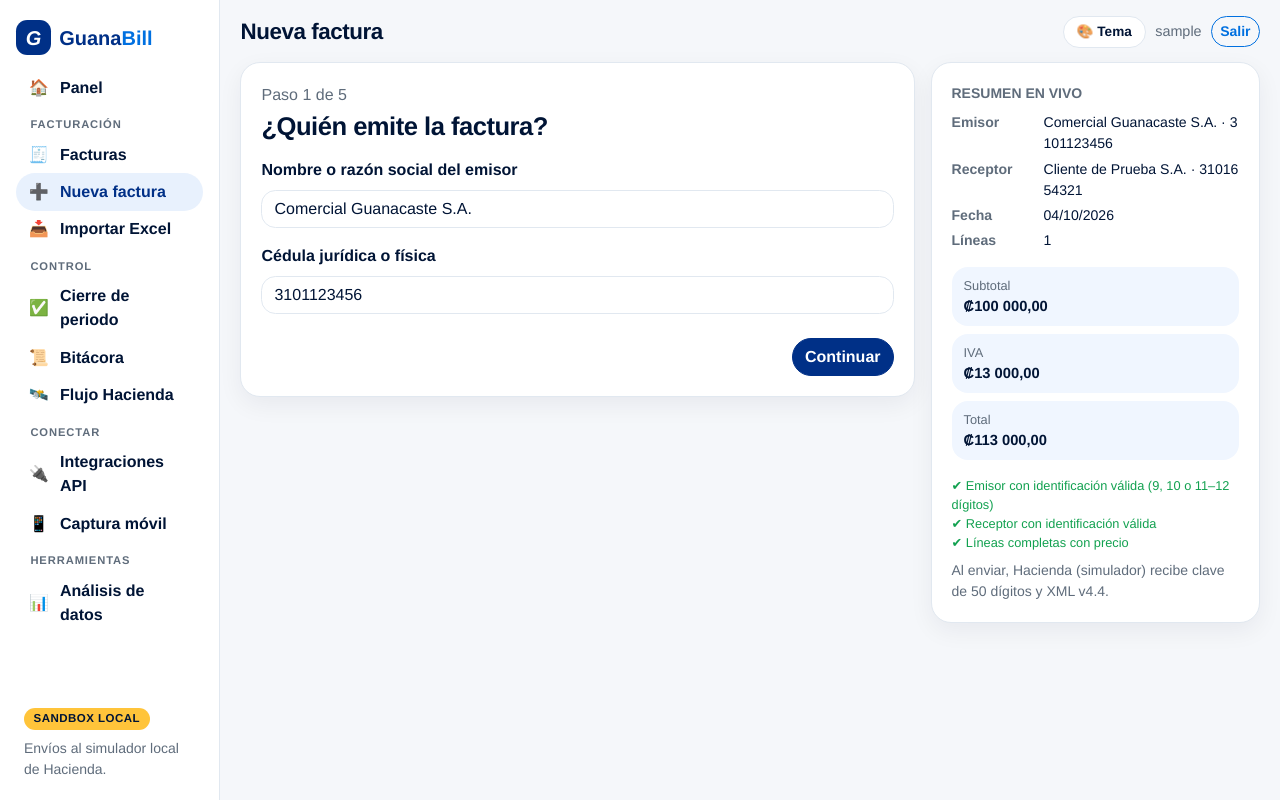
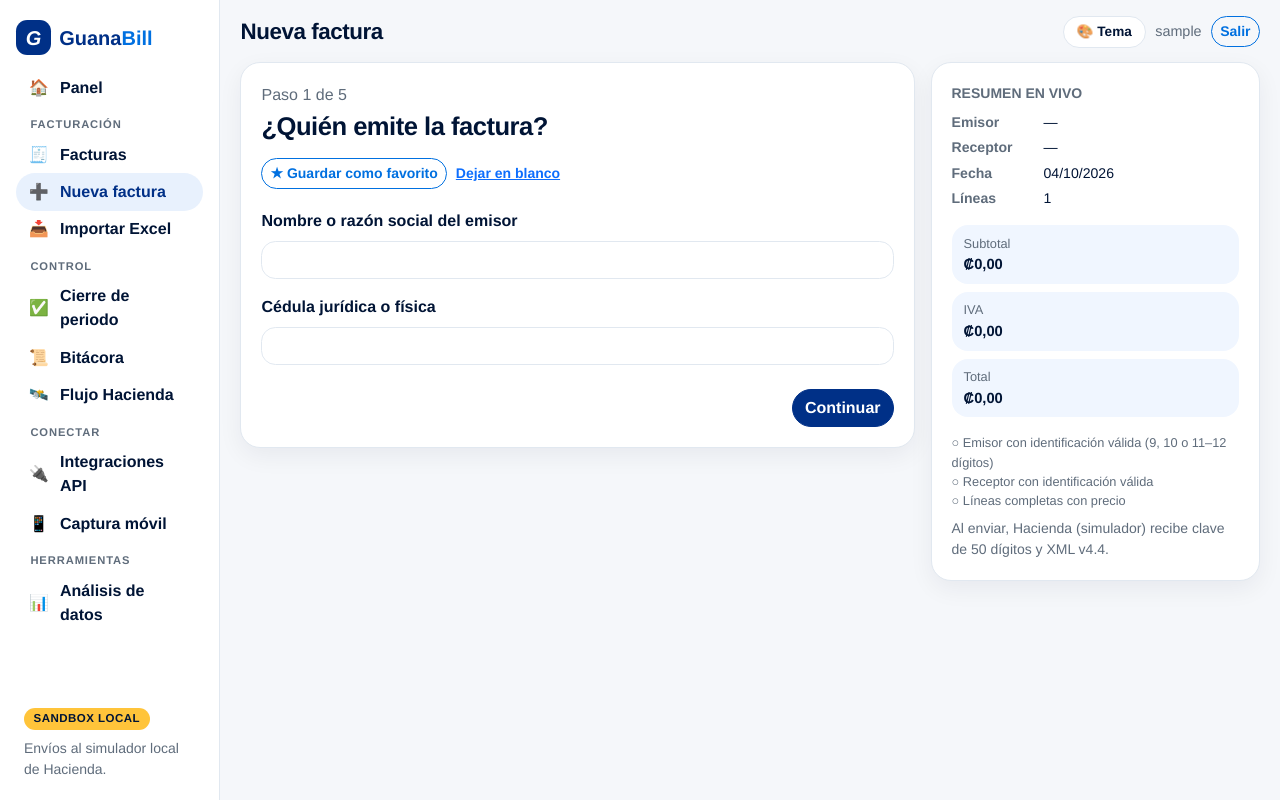
Before and after one commit to mainorblanco9/prototipo_empresa, a Django app: page /facturas/nueva/ in a window 1280 px wide. Run offline with Django 5.2, Linux system fonts and the light colour scheme; the visitor is signed in with stand-in values (Sample User, id 1).

Commit message:
Wizard: campos en blanco y favoritos de emisor/receptor
Co-authored-by: Copilot App <223556219+Copilot@users.noreply.github.com>

```diff
--- a/validador/templates/validador/invoice_wizard.html
+++ b/validador/templates/validador/invoice_wizard.html
@@ -7,6 +7,8 @@
     .dots span { flex:1; height:6px; border-radius:99px; background:#d5dfec; }
     .dots span.on { background: var(--brand-dark); }
     .step { display:none; } .step.on { display:block; }
+    .gb-favs .chip { display:inline-flex; align-items:center; gap:.3rem; margin:0 .4rem .4rem 0; padding:.25rem .3rem .25rem .75rem; border:1px solid var(--line,rgba(128,128,128,.35)); border-radius:999px; font-size:.85rem; cursor:pointer; }
+    .gb-favs .chip button { border:0; background:none; color:inherit; opacity:.6; padding:0 .4rem; }
     .big-q { font-size:1.6rem; font-weight:800; letter-spacing:-.02em; }
     pre.api { background:#001435; color:#cfe6ff; border-radius:1rem; padding:1rem; font-size:.78rem; overflow:auto; }
   </style>{% endblock %}
@@ -17,18 +19,20 @@
     <section class="step on" data-step="0">
       <p class="text-secondary mb-1">Paso 1 de 5</p>
       <h1 class="big-q mb-3">¿Quién emite la factura?</h1>
+      <div class="gb-favs mb-3" data-kind="issuer"></div>
       <label class="form-label fw-semibold">Nombre o razón social del emisor</label>
-      <input class="form-control mb-3" id="issuer_name" value="Comercial Guanacaste S.A.">
+      <input class="form-control mb-3" id="issuer_name"  autocomplete="off">
       <label class="form-label fw-semibold">Cédula jurídica o física</label>
-      <input class="form-control" id="issuer_id" inputmode="numeric" value="3101123456">
+      <input class="form-control" id="issuer_id" inputmode="numeric">
     </section>
     <section class="step" data-step="1">
       <p class="text-secondary mb-1">Paso 2 de 5</p>
       <h1 class="big-q mb-3">¿A quién se la emites?</h1>
+      <div class="gb-favs mb-3" data-kind="receiver"></div>
       <label class="form-label fw-semibold">Nombre del receptor</label>
-      <input class="form-control mb-3" id="receiver_name" value="Cliente de Prueba S.A.">
+      <input class="form-control mb-3" id="receiver_name" autocomplete="off">
       <label class="form-label fw-semibold">Identificación del receptor</label>
-      <input class="form-control mb-3" id="receiver_id" inputmode="numeric" value="3101654321">
+      <input class="form-control mb-3" id="receiver_id" inputmode="numeric">
       <label class="form-label fw-semibold">Fecha de emisión</label>
       <input class="form-control" id="issue_date" type="date">
     </section>
@@ -55,6 +59,7 @@
         <button type="button" class="btn btn-primary" id="send-btn" data-confirm-title="¿Enviar a Hacienda?" data-confirm="Se creará la factura y se enviará al simulador local de Hacienda. Esta acción no se puede deshacer." data-confirm-ok="Crear y enviar" data-confirm-icon="📤">Crear y enviar al sandbox de Hacienda</button>
       </div>
       <div id="result" class="mt-3"></div>
+      <button type="button" class="btn btn-link px-0" id="blank-btn">＋ Nueva factura en blanco</button>
       <pre class="api mt-3" id="payload" hidden></pre>
     </section>
     <div id="err" class="alert alert-danger mt-3" hidden></div>
@@ -98,8 +103,46 @@ function addLine(d = {}) {
     <div class="col"><select class="form-select t">${["13","4","2","1","0","exempt"].map(v => `<option value="${v}" ${v == (d.tax_rate || "13") ? "selected" : ""}>${v === "exempt" ? "Exento" : v + "%"}</option>`).join("")}</select></div></div>`;
   $("lines").appendChild(row);
 }
-addLine({ description: "Servicio de consultoría", unit_price: "113000" });
+addLine();
 $("add-line").onclick = () => addLine();
+
+const favKey = (k) => "gb-favs-" + k;
+const loadFavs = (k) => { try { return JSON.parse(localStorage.getItem(favKey(k)) || "[]"); } catch { return []; } };
+function renderFavs(kind) {
+  const box = document.querySelector(`.gb-favs[data-kind="${kind}"]`);
+  const list = loadFavs(kind);
+  box.innerHTML = "";
+  list.forEach((f, i) => {
+    const chip = document.createElement("span");
+    chip.className = "chip";
+    chip.title = f.id;
+    chip.innerHTML = "<span>★ </span><span></span><button type='button' aria-label='Quitar favorito'>✕</button>";
+    chip.children[1].textContent = f.name;
+    chip.onclick = () => { $(kind + "_name").value = f.name; $(kind + "_id").value = f.id; summary(); };
+    chip.querySelector("button").onclick = (e) => {
+      e.stopPropagation();
+      localStorage.setItem(favKey(kind), JSON.stringify(list.filter((_, j) => j !== i)));
+      renderFavs(kind);
+    };
+    box.appendChild(chip);
+  });
+  const add = document.createElement("button");
+  add.type = "button"; add.className = "btn btn-sm btn-outline-primary mb-1"; add.textContent = "★ Guardar como favorito";
+  add.onclick = () => {
+    const name = $(kind + "_name").value.trim(), id = $(kind + "_id").value.trim();
+    if (!name || !id) { $("err").textContent = "Escribe nombre e identificación para guardar el favorito."; $("err").hidden = false; return; }
+    $("err").hidden = true;
+    const rest = loadFavs(kind).filter((f) => f.id !== id);
+    localStorage.setItem(favKey(kind), JSON.stringify([{ name, id }, ...rest].slice(0, 12)));
+    renderFavs(kind);
+  };
+  const clear = document.createElement("button");
+  clear.type = "button"; clear.className = "btn btn-sm btn-link mb-1"; clear.textContent = "Dejar en blanco";
+  clear.onclick = () => { $(kind + "_name").value = ""; $(kind + "_id").value = ""; summary(); };
+  box.append(add, clear);
+}
+renderFavs("issuer"); renderFavs("receiver");
+$("blank-btn").onclick = () => { window.location.href = window.location.pathname; };
 
 const body = () => ({
   client_id: crypto.randomUUID(),
```
